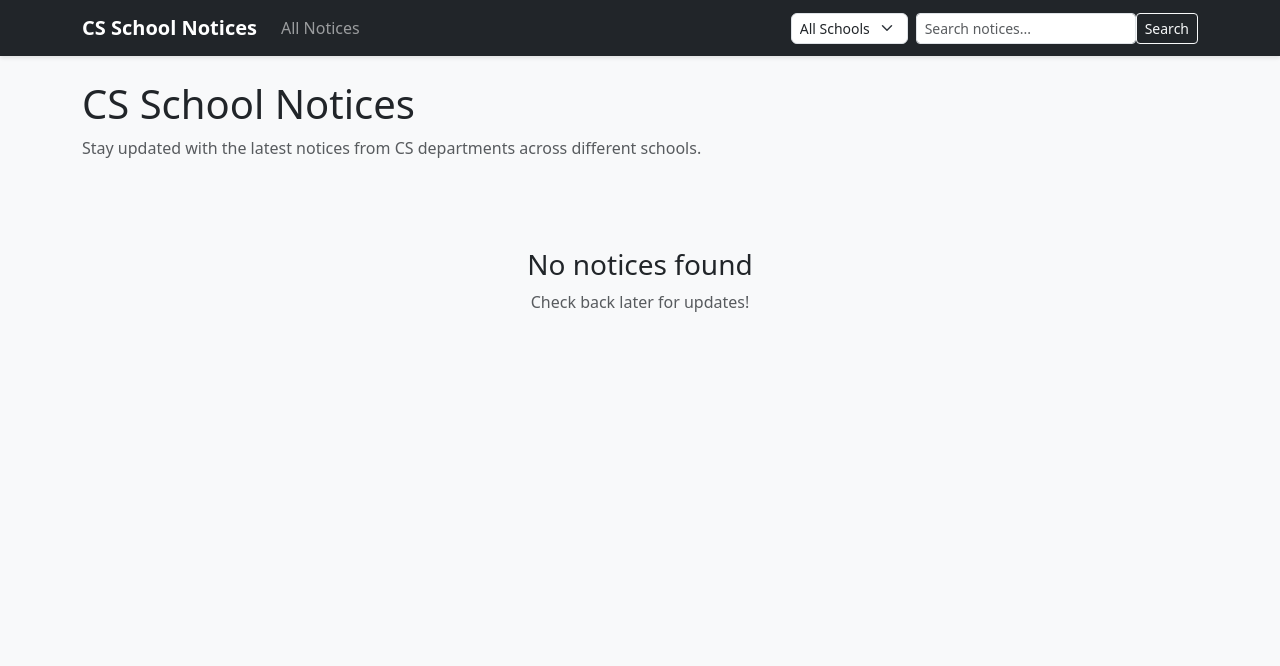
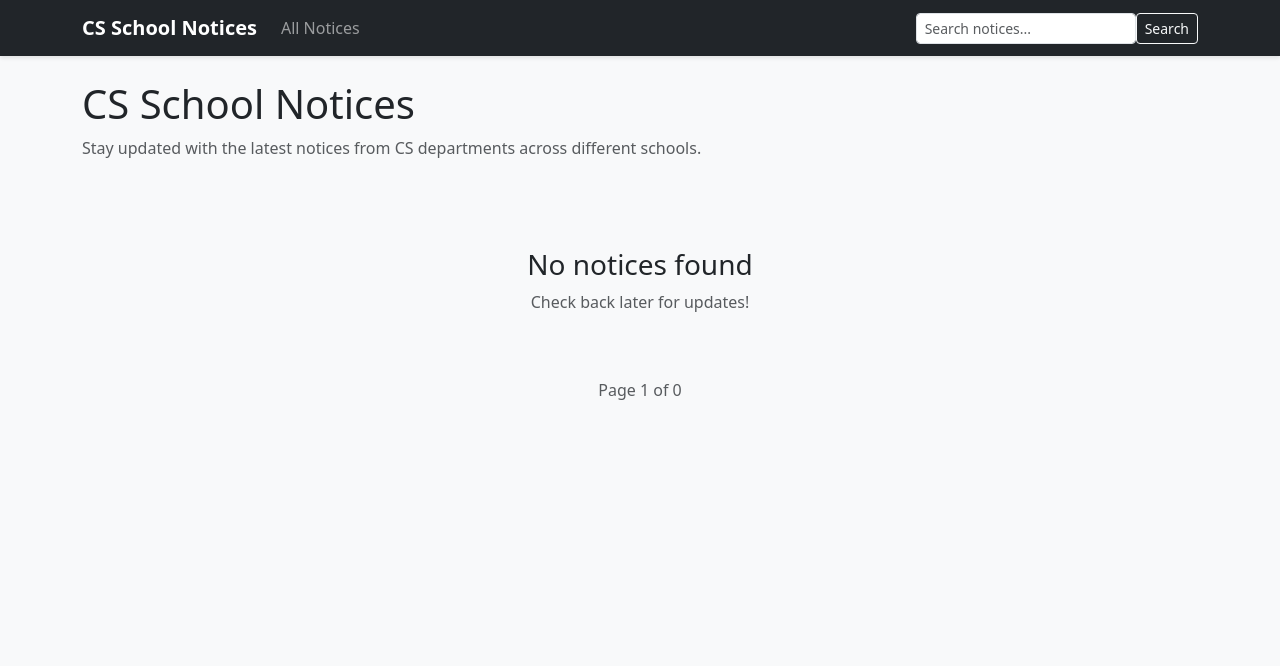
Before and after one commit to jeesup0103/cs-job-info, a FastAPI app: page / in a window 1280 px wide. Shown: the top 666 px of the page. Run offline with FastAPI, Linux system fonts and the light colour scheme.

Commit message:
Implement pagination and improve search functionality

```diff
--- a/app/main.py
+++ b/app/main.py
@@ -41,39 +41,85 @@ app.mount("/static", StaticFiles(directory=os.path.join(BASE_DIR, "static")), na
 templates = Jinja2Templates(directory=os.path.join(BASE_DIR, "templates"))
 
 @app.get("/", response_class=HTMLResponse)
-async def root(request: Request, db: Session = Depends(get_db)):
-    notices = db.query(Notice).order_by(Notice.date_posted.desc()).all()
-    schools = ["SKKU", "SNU", "Yonsei"]  # You might want to make this dynamic
+async def root(request: Request, page: int = 1, db: Session = Depends(get_db)):
+    # Set items per page
+    items_per_page = 12
+
+    # Calculate offset
+    offset = (page - 1) * items_per_page
+
+    # Get total count of notices
+    total_notices = db.query(Notice).count()
+
+    # Get paginated notices
+    notices = db.query(Notice).order_by(Notice.date_posted.desc()).offset(offset).limit(items_per_page).all()
+
+    # Calculate total pages
+    total_pages = (total_notices + items_per_page - 1) // items_per_page
+
+    schools = ["SKKU", "SNU", "Yonsei", "Kaist"]
     return templates.TemplateResponse(
         "index.html",
-        {"request": request, "notices": notices, "schools": schools}
-    )
-
-@app.get("/school/{school_name}", response_class=HTMLResponse)
-async def school_notices(request: Request, school_name: str, db: Session = Depends(get_db)):
-    notices = db.query(Notice).filter(Notice.source_school == school_name).order_by(Notice.date_posted.desc()).all()
-    schools = ["SKKU", "SNU", "Yonsei"]
-    return templates.TemplateResponse(
-        "index.html",
-        {"request": request, "notices": notices, "schools": schools}
+        {
+            "request": request,
+            "notices": notices,
+            "schools": schools,
+            "current_page": page,
+            "total_pages": total_pages
+        }
     )
 
 @app.get("/search", response_class=HTMLResponse)
-async def search_notices(request: Request, q: str, db: Session = Depends(get_db)):
+async def search_notices(request: Request, q: str, page: int = 1, db: Session = Depends(get_db)):
+    # Set items per page
+    items_per_page = 12
+
+    # Calculate offset
+    offset = (page - 1) * items_per_page
+
+    # Get total count of matching notices
+    total_notices = db.query(Notice).filter(
+        (Notice.title.ilike(f"%{q}%")) |
+        (Notice.content.ilike(f"%{q}%"))
+    ).count()
+
+    # Get paginated notices
     notices = db.query(Notice).filter(
         (Notice.title.ilike(f"%{q}%")) |
         (Notice.content.ilike(f"%{q}%"))
-    ).order_by(Notice.date_posted.desc()).all()
-    schools = ["SKKU", "SNU", "Yonsei"]
+    ).order_by(Notice.date_posted.desc())\
+    .offset(offset).limit(items_per_page).all()
+
+    # Calculate total pages
+    total_pages = (total_notices + items_per_page - 1) // items_per_page
+
+    schools = ["SKKU", "SNU", "Yonsei", "Kaist"]
     return templates.TemplateResponse(
         "index.html",
-        {"request": request, "notices": notices, "schools": schools}
+        {
+            "request": request,
+            "notices": notices,
+            "schools": schools,
+            "current_page": page,
+            "total_pages": total_pages,
+            "search_query": q
+        }
     )
 
 # API endpoints
 @app.get("/api/notices")
-def get_notices(db: Session = Depends(get_db)):
-    return db.query(Notice).all()
+def get_notices(request: Request, db: Session = Depends(get_db)):
+    notices = db.query(Notice).all()
+    return templates.TemplateResponse(
+        "index.html",
+        {
+            "request": request,
+            "notices": notices,
+            "current_page": 1,
+            "total_pages": 1,
+            "schools": ["SKKU", "SNU", "Yonsei", "Kaist"]
+        }
+    )
 
 @app.post("/api/insert_notice")
 def post_notice(notice_req: NoticeRequestCreate, db: Session = Depends(get_db)):
@@ -84,21 +130,61 @@ def post_notice(notice_req: NoticeRequestCreate, db: Session = Depends(get_db)):
 
 # Crawler endpoints
 @app.get("/skku")
-def skku():
+def skku(request: Request):
     crawler = SkkuCrawler()
-    return crawler.crawl()
+    notices = crawler.crawl()
+    return templates.TemplateResponse(
+        "index.html",
+        {
+            "request": request,
+            "notices": notices,
+            "current_page": 1,
+            "total_pages": 1,
+            "schools": ["SKKU", "SNU", "Yonsei", "Kaist"]
+        }
+    )
 
 @app.get("/snu")
-def snu():
+def snu(request: Request):
     crawler = SnuCrawler()
-    return crawler.crawl()
+    notices = crawler.crawl()
+    return templates.TemplateResponse(
+        "index.html",
+        {
+            "request": request,
+            "notices": notices,
+            "current_page": 1,
+            "total_pages": 1,
+            "schools": ["SKKU", "SNU", "Yonsei", "Kaist"]
+        }
+    )
 
 @app.get("/yonsei")
-def yonsei():
+def yonsei(request: Request):
     crawler = YonseiCrawler()
-    return crawler.crawl()
+    notices = crawler.crawl()
+    return templates.TemplateResponse(
+        "index.html",
+        {
+            "request": request,
+            "notices": notices,
+            "current_page": 1,
+            "total_pages": 1,
+            "schools": ["SKKU", "SNU", "Yonsei", "Kaist"]
+        }
+    )
 
 @app.get("/kaist")
-def kaist():
+def kaist(request: Request):
     crawler = KaistCrawler()
-    return crawler.crawl()
+    notices = crawler.crawl()
+    return templates.TemplateResponse(
+        "index.html",
+        {
+            "request": request,
+            "notices": notices,
+            "current_page": 1,
+            "total_pages": 1,
+            "schools": ["SKKU", "SNU", "Yonsei", "Kaist"]
+        }
+    )
--- a/app/templates/base.html
+++ b/app/templates/base.html
@@ -21,12 +21,6 @@
                     </li>
                 </ul>
                 <div class="d-flex gap-2">
-                    <select class="form-select form-select-sm" id="schoolFilter" style="width: auto;">
-                        <option value="">All Schools</option>
-                        {% for school in schools %}
-                        <option value="{{ school }}">{{ school }}</option>
-                        {% endfor %}
-                    </select>
                     <form class="d-flex" action="/search" method="GET">
                         <input class="form-control form-control-sm" type="search" name="q" placeholder="Search notices...">
                         <button class="btn btn-outline-light btn-sm" type="submit">Search</button>
@@ -47,15 +41,5 @@
     </footer>
 
     <script src="https://cdn.jsdelivr.net/npm/bootstrap@5.3.0/dist/js/bootstrap.bundle.min.js"></script>
-    <script>
-        document.getElementById('schoolFilter').addEventListener('change', function() {
-            const school = this.value;
-            if (school) {
-                window.location.href = `/school/${school}`;
-            } else {
-                window.location.href = '/';
-            }
-        });
-    </script>
 </body>
 </html>
--- a/app/templates/index.html
+++ b/app/templates/index.html
@@ -36,4 +36,41 @@
     <p class="text-muted">Check back later for updates!</p>
 </div>
 {% endif %}
+
+<div class="text-center mb-3">
+    <p class="text-muted">Page {{ current_page }} of {{ total_pages }}</p>
+</div>
+<div class="d-flex justify-content-center mt-4">
+    <nav aria-label="Page navigation">
+        <ul class="pagination">
+            {% if current_page > 1 %}
+            <li class="page-item">
+                <a class="page-link" href="?{% if search_query %}q={{ search_query }}&{% endif %}page={{ current_page - 1 }}" aria-label="Previous">
+                    <span aria-hidden="true">&laquo;</span>
+                </a>
+            </li>
+            {% endif %}
+
+            {% for page_num in range(1, total_pages + 1) %}
+                {% if page_num == current_page %}
+                <li class="page-item active">
+                    <span class="page-link">{{ page_num }}</span>
+                </li>
+                {% else %}
+                <li class="page-item">
+                    <a class="page-link" href="?{% if search_query %}q={{ search_query }}&{% endif %}page={{ page_num }}">{{ page_num }}</a>
+                </li>
+                {% endif %}
+            {% endfor %}
+
+            {% if current_page < total_pages %}
+            <li class="page-item">
+                <a class="page-link" href="?{% if search_query %}q={{ search_query }}&{% endif %}page={{ current_page + 1 }}" aria-label="Next">
+                    <span aria-hidden="true">&raquo;</span>
+                </a>
+            </li>
+            {% endif %}
+        </ul>
+    </nav>
+</div>
 {% endblock %}
```
